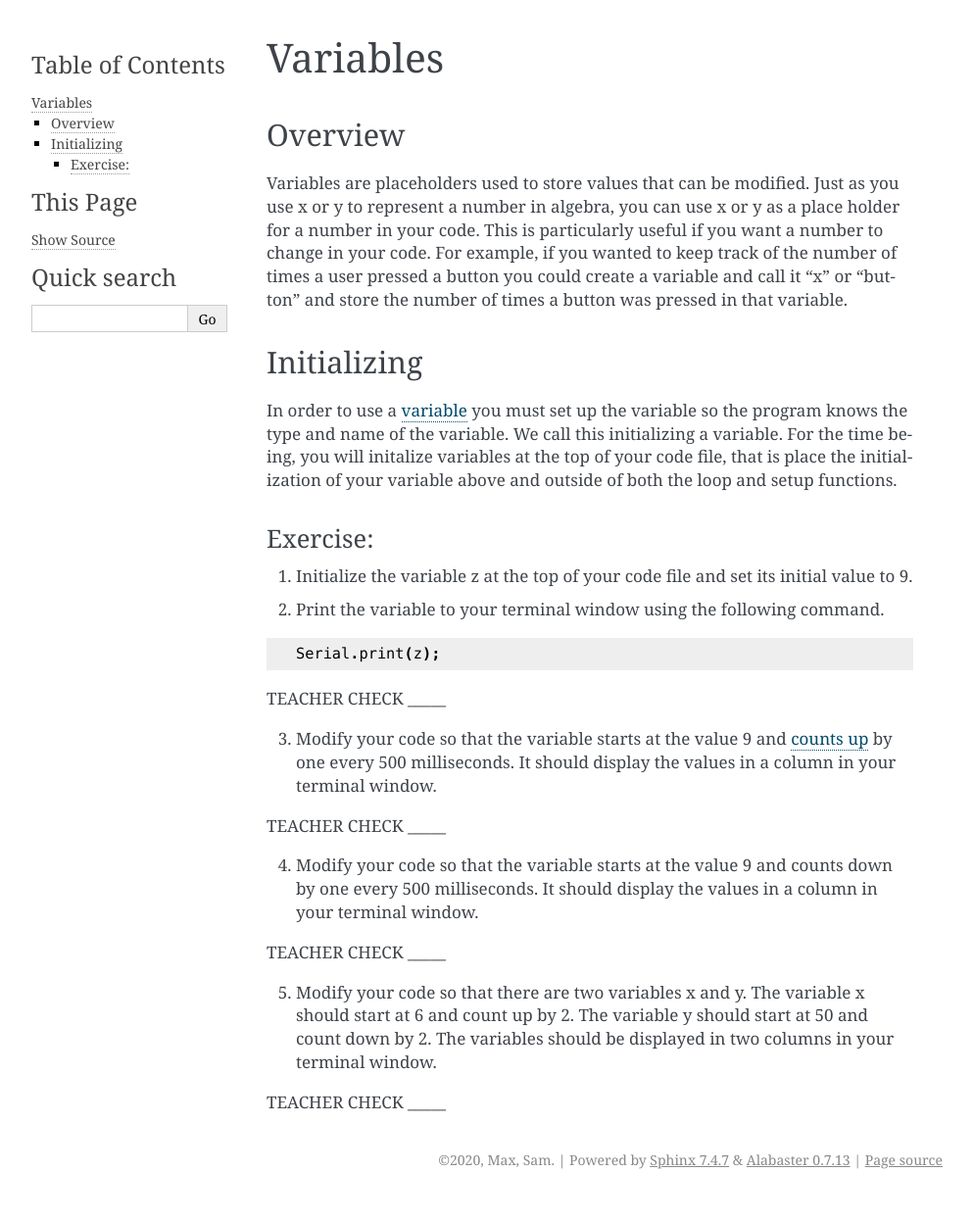
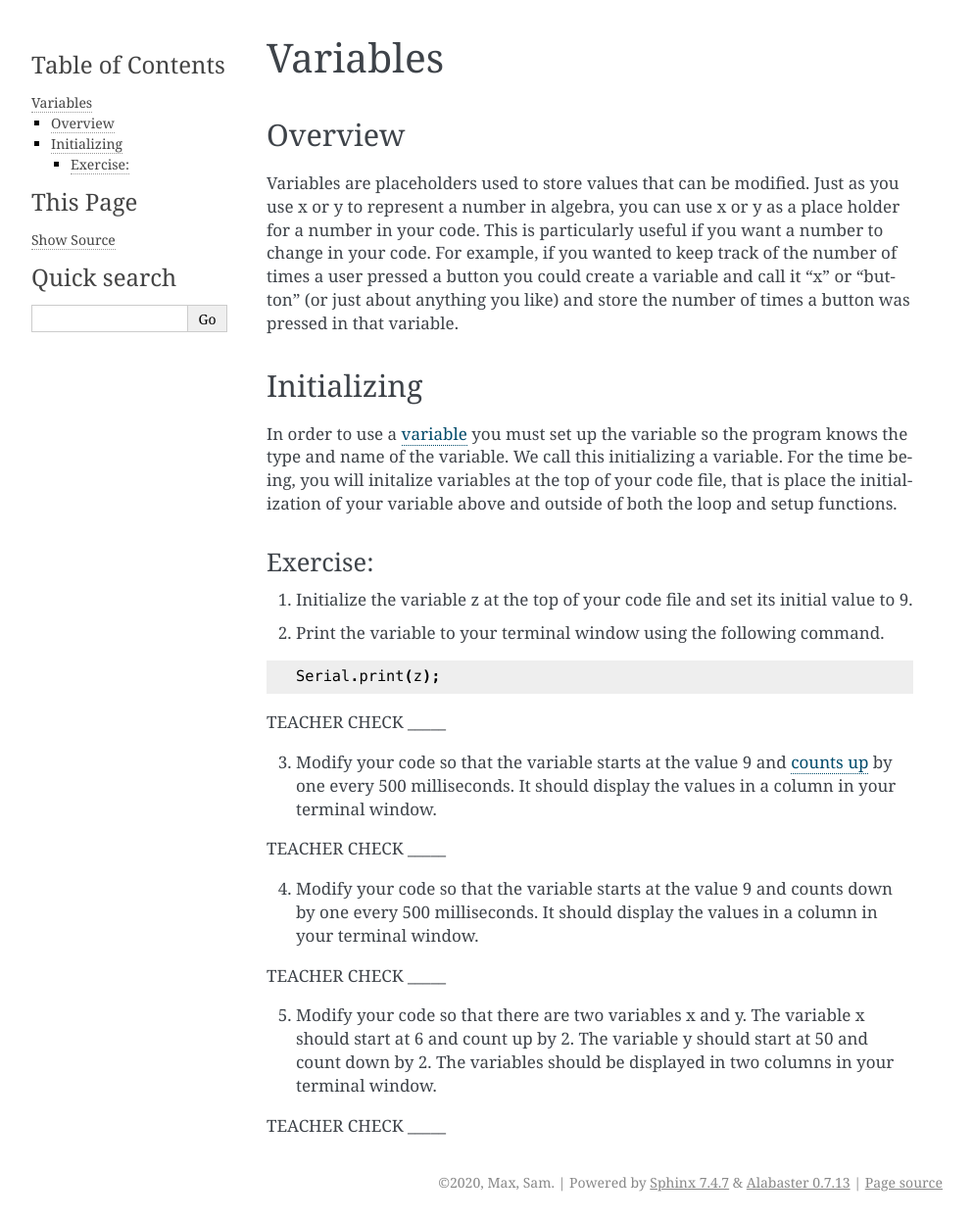
Before and after one commit to maxtkc/mvths-wiki, a Sphinx documentation site: the page built from docs/015-variables.rst, in a window 1280 px wide. Shown: the whole page at 98% size, without its empty margins (148-1141 px from the left). Built offline with Sphinx 7.4.7, drawn with Linux system fonts in a browser that asks for light colours; before the commit the page ends 1223 px from its top, so only the background shows below that.

Commit message:
Update 015-variables.rst

```diff
--- a/docs/015-variables.rst
+++ b/docs/015-variables.rst
@@ -9,7 +9,7 @@ Just as you use x or y to represent a number in algebra, you can use
 x or y as a place holder for a number in your code. This is particularly
 useful if you want a number to change in your code. For example, if
 you wanted to keep track of the number of times a user pressed a
-button you could create a variable and call it "x" or "button" and
+button you could create a variable and call it "x" or "button" (or just about anything you like) and
 store the number of times a button was pressed in that variable.
 
 Initializing
```
